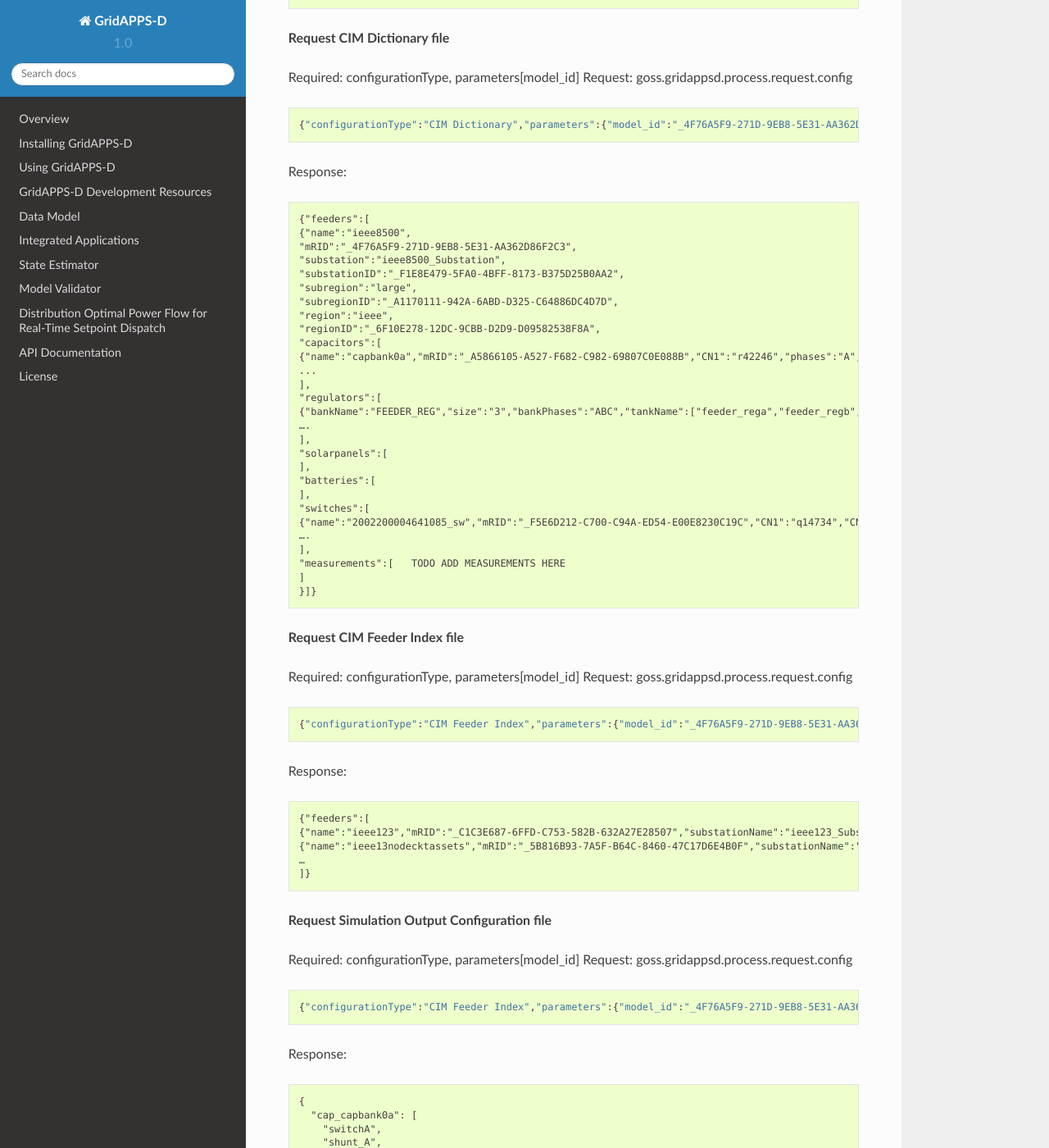
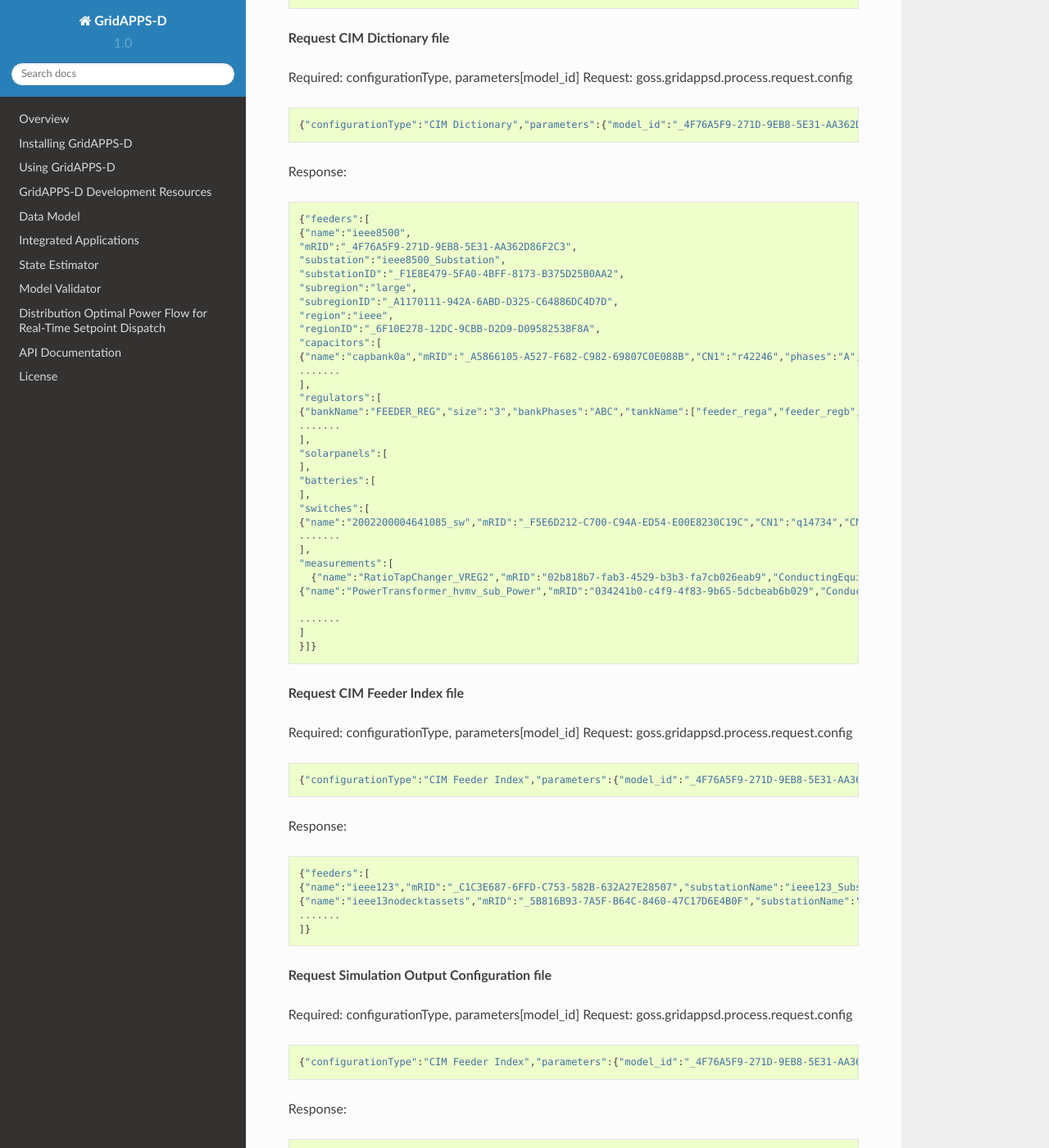
Before and after one commit to ericstephan/gridappsd-docs, a Sphinx documentation site: the page built from docs/source/using_gridappsd/api_examples/config_data_manager.rst, in a window 1280 px wide and 1400 px high, scrolled down 1144 px. Shown: the whole window at 82% size. Built offline with Sphinx 7.4.7 and the Read the Docs theme 2.0.0, drawn with Linux system fonts in a browser that asks for light colours; pages that are not in the unit, such as notebooks, are missing from menus; some of the changed text lies outside the part shown.

Commit message:
Update config_data_manager.rst

```diff
--- a/docs/source/using_gridappsd/api_examples/config_data_manager.rst
+++ b/docs/source/using_gridappsd/api_examples/config_data_manager.rst
@@ -32,7 +32,7 @@
     name "rcon_VREG4";
     connect_type WYE_WYE;
     Control MANUAL; // OUTPUT_VOLTAGE;
-  …………
+  .......
 
 **Request GridLAB-D symbols file**
 
@@ -48,7 +48,7 @@
   {"name":"source","bus":"sourcebus","phases":"ABC","nominal_voltage":66395.3,"x1":1693780.0,"y1":1.22775777570982E7}
   ]},
   {"capacitors":[
-  ……………
+  .......
 
 
 **Request CIM Dictionary file**
@@ -71,11 +71,11 @@
   "regionID":"_6F10E278-12DC-9CBB-D2D9-D09582538F8A",
   "capacitors":[
   {"name":"capbank0a","mRID":"_A5866105-A527-F682-C982-69807C0E088B","CN1":"r42246","phases":"A","kvar_A":400.0,"kvar_B":0.0,"kvar_C":0.0,"nominalVoltage":12470.0,"nomU":7200.0,"phaseConnection":"Y","grounded":true,"enabled":true,"mode":"reactivePower","targetValue":-50000.0,"targetDeadband":-500000.0,"aVRDelay":100.0,"monitoredName":"cap_3a","monitoredClass":"ACLineSegment","monitoredBus":"q16642","monitoredPhase":"A"},
-  ...
+  .......
   ],
   "regulators":[
   {"bankName":"FEEDER_REG","size":"3","bankPhases":"ABC","tankName":["feeder_rega","feeder_regb","feeder_regc"],"endNumber":[2,2,2],"endPhase":["A","B","C"],"rtcName":["feeder_rega","feeder_regb","feeder_regc"],"mRID":["_330E7EDE-2C70-8F72-B183-AA4BA3C5E221","_0EBF840D-7BE9-0D81-03A0-315D617ECA27","_BBB3984D-2A67-7E15-0763-635C5B06A348"],"monitoredPhase":["A","B","C"],"TapChanger.tculControlMode":["volt","volt","volt"],"highStep":[32,32,32],"lowStep":[0,0,0],"neutralStep":[16,16,16],"normalStep":[16,16,16],"TapChanger.controlEnabled":[true,true,true],"lineDropCompensation":[false,false,false],"ltcFlag":[true,true,true],"RegulatingControl.enabled":[true,true,true],"RegulatingControl.discrete":[true,true,true],"RegulatingControl.mode":["voltage","voltage","voltage"],"step":[1.0125,1.0125,1.0063],"targetValue":[126.5000,126.5000,126.5000],"targetDeadband":[2.0000,2.0000,2.0000],"limitVoltage":[0.0000,0.0000,0.0000],"stepVoltageIncrement":[0.6250,0.6250,0.6250],"neutralU":[7200.0000,7200.0000,7200.0000],"initialDelay":[15.0000,15.0000,15.0000],"subsequentDelay":[2.0000,2.0000,2.0000],"lineDropR":[0.0000,0.0000,0.0000],"lineDropX":[0.0000,0.0000,0.0000],"reverseLineDropR":[0.0000,0.0000,0.0000],"reverseLineDropX":[0.0000,0.0000,0.0000],"ctRating":[300.0000,300.0000,300.0000],"ctRatio":[1500.0000,1500.0000,1500.0000],"ptRatio":[60.0000,60.0000,60.0000]},
-  ….
+  .......
   ],
   "solarpanels":[
   ],
@@ -83,9 +83,13 @@
   ],
   "switches":[
   {"name":"2002200004641085_sw","mRID":"_F5E6D212-C700-C94A-ED54-E00E8230C19C","CN1":"q14734","CN2":"d5587291-3_int","phases":"ABC","nominalVoltage":12470.0,"normalOpen":false},
-  ….
+  .......
   ],
-  "measurements":[   TODO ADD MEASUREMENTS HERE
+  "measurements":[
+    {"name":"RatioTapChanger_VREG2","mRID":"02b818b7-fab3-4529-b3b3-fa7cb026eab9","ConductingEquipment_mRID":"_39BD981D-C57D-49E9-1209-9DF79B93A9EA","Terminal_mRID":"_4082AE8B-FAF3-34A9-26A6-6769C16CF78D","measurementType":"Pos","phases":"A","MeasurementClass":"Discrete","ConductingEquipment_type":"PowerTransformer","ConductingEquipment_name":"VREG2","ConnectivityNode":"190-8593"},
+  {"name":"PowerTransformer_hvmv_sub_Power","mRID":"034241b0-c4f9-4f83-9b65-5dcbeab6b029","ConductingEquipment_mRID":"_B32F64E3-AAD3-FA3F-254B-CF74D12DA290","Terminal_mRID":"_ECDEEB50-1B94-9B13-A797-DED1326D80A5","measurementType":"VA","phases":"B","MeasurementClass":"Analog","ConductingEquipment_type":"PowerTransformer","ConductingEquipment_name":"hvmv_sub","ConnectivityNode":"hvmv_sub_hsb"},
+
+  .......
   ]
   }]}
 
@@ -101,7 +105,7 @@
   {"feeders":[
   {"name":"ieee123","mRID":"_C1C3E687-6FFD-C753-582B-632A27E28507","substationName":"ieee123_Substation","substationID":"_FE44B314-385E-C2BF-3983-3A10C6060022","subregionName":"large","subregionID":"_1CD7D2EE-3C91-3248-5662-A43EFEFAC224","regionName":"ieee","regionID":"_24809814-4EC6-29D2-B509-7F8BFB646437"},
   {"name":"ieee13nodecktassets","mRID":"_5B816B93-7A5F-B64C-8460-47C17D6E4B0F","substationName":"ieee13nodecktassets_Substation","substationID":"_D5B23536-54A7-984E-78F2-B136E9B6380E","subregionName":"test","subregionID":"_C43D4535-5786-01CD-C3C4-69AAC7945AD2","regionName":"ieee","regionID":"_85D8A951-64F2-4787-C922-4AE0AA99A874"},
-  …
+  .......
   ]}
 
 **Request Simulation Output Configuration file**
@@ -134,4 +138,4 @@
       "voltage_B",
       "switchB",
       "shunt_B"
-    ],…..
+    ],.......
```
